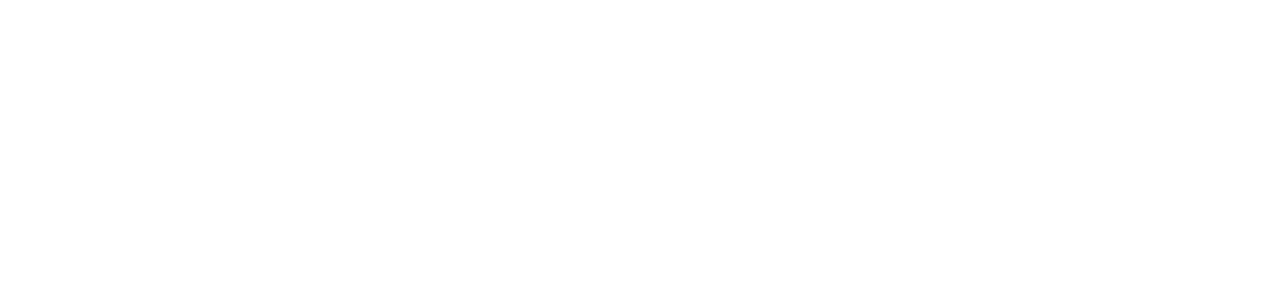
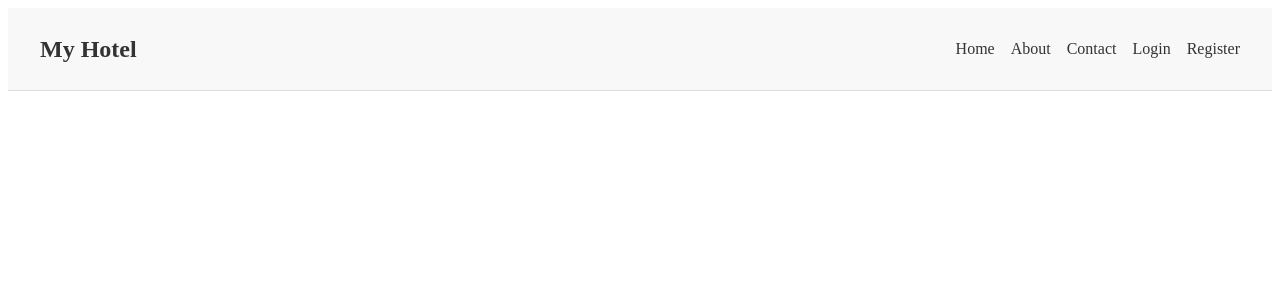
Before and after one commit to qnchoyy/Hotel-project---react-firebase, a React (Vite) app: page / in a window 1280 px wide. Shown: the top 300 px of the page. Built offline with nearby package versions, Linux system fonts and the light colour scheme.

Commit message:
implement header

```diff
--- a/package.json
+++ b/package.json
@@ -10,6 +10,9 @@
     "preview": "vite preview"
   },
   "dependencies": {
+    "@emotion/react": "^11.13.0",
+    "@emotion/styled": "^11.13.0",
+    "@mui/material": "^5.16.7",
     "firebase": "^10.12.5",
     "react": "^18.3.1",
     "react-dom": "^18.3.1",
--- a/src/App.jsx
+++ b/src/App.jsx
@@ -1,7 +1,9 @@
+import Header from "./components/Header/Header";
+
 function App() {
   return (
     <>
-      <div></div>
+      <Header />
     </>
   );
 }
--- /dev/null
+++ b/src/components/Header/Header.jsx
@@ -0,0 +1,31 @@
+import { Link } from "react-router-dom";
+import styles from "./Header.module.css";
+
+export default function Header() {
+  return (
+    <header className={styles.header}>
+      <div className={styles.logo}>
+        <Link to="/">My Hotel</Link>
+      </div>
+      <nav className={styles.nav}>
+        <ul>
+          <li>
+            <Link to="/">Home</Link>
+          </li>
+          <li>
+            <Link to="/about">About</Link>
+          </li>
+          <li>
+            <Link to="/contact">Contact</Link>
+          </li>
+          <li>
+            <Link to="/login">Login</Link>
+          </li>
+          <li>
+            <Link to="/register">Register</Link>
+          </li>
+        </ul>
+      </nav>
+    </header>
+  );
+}
--- /dev/null
+++ b/src/components/Header/Header.module.css
@@ -0,0 +1,30 @@
+.header {
+  display: flex;
+  justify-content: space-between;
+  align-items: center;
+  padding: 1rem 2rem;
+  background-color: #f8f8f8;
+  border-bottom: 1px solid #ddd;
+}
+
+.logo a {
+  font-size: 1.5rem;
+  font-weight: bold;
+  color: #333;
+  text-decoration: none;
+}
+
+.nav ul {
+  list-style: none;
+  display: flex;
+  gap: 1rem;
+}
+
+.nav ul li a {
+  text-decoration: none;
+  color: #333;
+  font-size: 1rem;
+}
+.nav ul li a:hover {
+  color: #007bff;
+}
```
Also changed, not shown: 2 other files (tests, documents, lock files or other folders).
